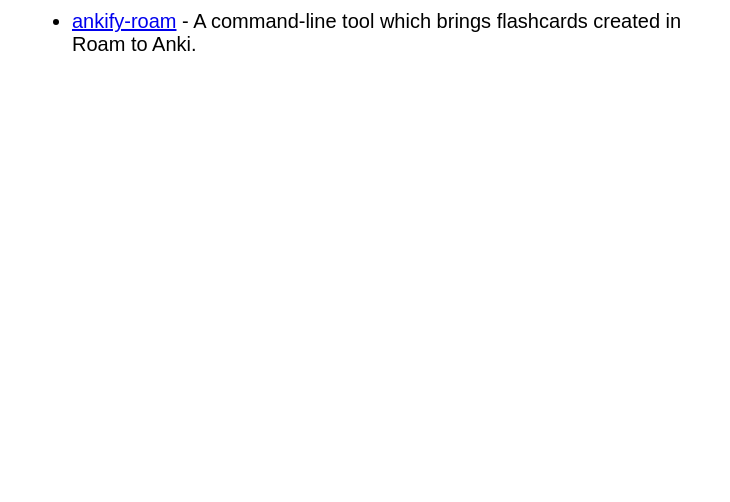
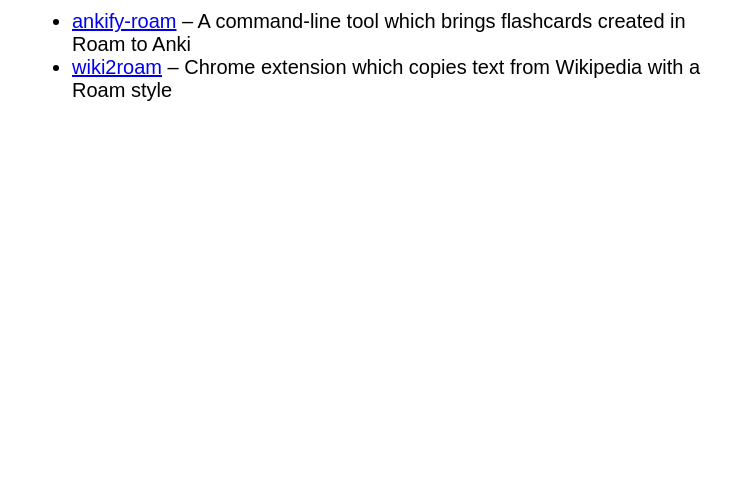
Before and after one commit to taylormitchell/taylormitchell.org, a plain HTML site: page index.html in a window 1280 px wide. Shown: the part 298-800 px from the top of the page, without its empty margins (258-988 px from the left). Drawn offline with Linux system fonts and the light colour scheme.

Commit message:
Add wiki2roam link

```diff
--- a/index.html
+++ b/index.html
@@ -28,7 +28,8 @@
         </p>
         <h2>Projects</h2>
         <ul>
-            <li><a href="http://github.com/taylormitchell/ankify_roam">ankify-roam</a> - A command-line tool which brings flashcards created in Roam to Anki.</li>
+            <li><a href="http://github.com/taylormitchell/ankify_roam">ankify-roam</a> – A command-line tool which brings flashcards created in Roam to Anki</li>
+	    <li><a href="http://github.com/taylormitchell/wiki2roam">wiki2roam</a> – Chrome extension which copies text from Wikipedia with a Roam style</li>
         </ul>
     </body>
 
```
